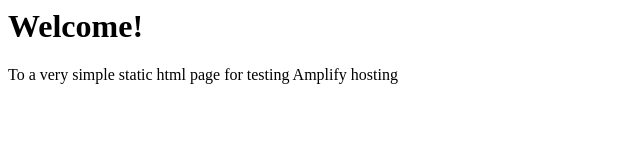
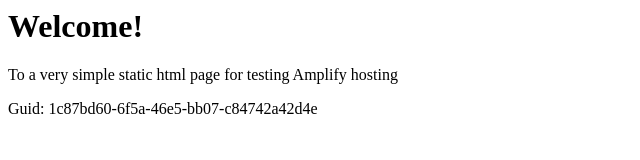
Before and after one commit to aws-aemilia-sfo/Github-PR-Commit-Integration-Test-DoNotTouch-Gith-OKSLNVO2-v1-prod-us-west-1, a website: page src/index.html in a window 1280 px wide. Shown: the whole page, without its empty margins (0-640 px from the left). Drawn offline with Linux system fonts and the light colour scheme.

Commit message:
commit from integ tests

```diff
--- a/src/index.html
+++ b/src/index.html
@@ -1,3 +1,5 @@
+
+
 <html lang="en">
 
 <head>
@@ -10,6 +12,6 @@
 <body>
     <h1>Welcome!</h1>
     <p>To a very simple static html page for testing Amplify hosting</p>
-</body>
+    <p>Guid: 1c87bd60-6f5a-46e5-bb07-c84742a42d4e</p></body>
 
 </html>
```
